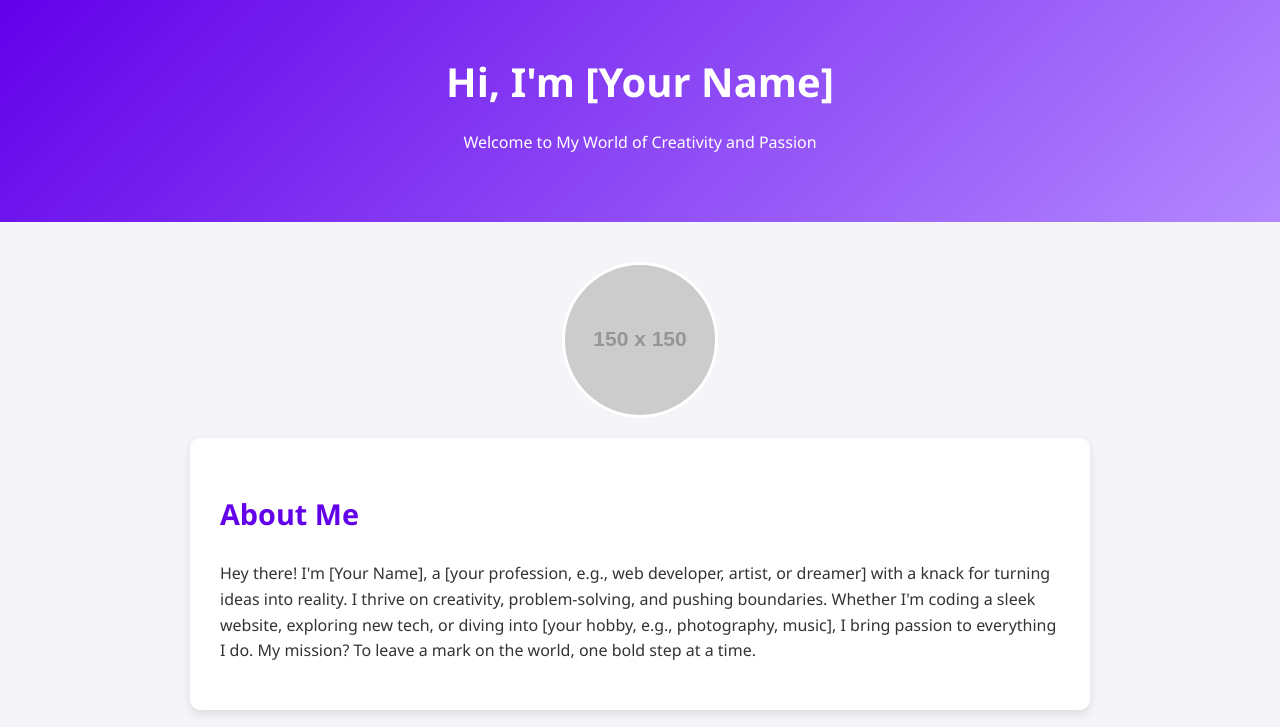
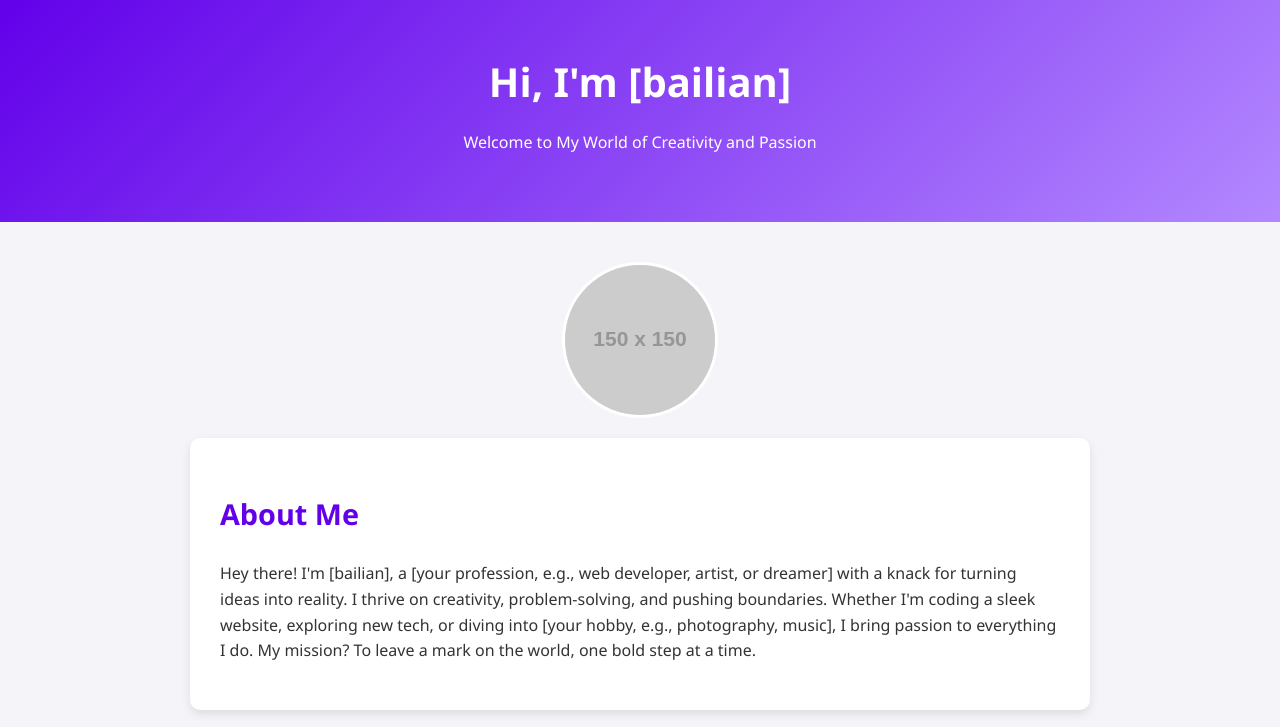
Before and after one commit to bailian0123/bailian0123.github.io, a plain HTML site: page index.html in a window 1280 px wide. Shown: the top 727 px of the page. Drawn offline with Linux system fonts and the light colour scheme; placeholder pictures from the web are drawn by us.

Commit message:
Update index.html

```diff
--- a/index.html
+++ b/index.html
@@ -3,7 +3,7 @@
 <head>
     <meta charset="UTF-8">
     <meta name="viewport" content="width=device-width, initial-scale=1.0">
-    <title>About Me - [Your Name]</title>
+    <title>About Me - [bailian]</title>
     <style>
         body {
             background-color: #f4f4f9;
@@ -107,14 +107,14 @@
 </head>
 <body>
     <header>
-        <h1>Hi, I'm [Your Name]</h1>
+        <h1>Hi, I'm [bailian]</h1>
         <p>Welcome to My World of Creativity and Passion</p>
     </header>
     <div class="container">
         <img src="https://via.placeholder.com/150.png?text=Profile+Pic" alt="Profile Picture" class="profile-pic">
         <div class="bio">
             <h2>About Me</h2>
-            <p>Hey there! I'm [Your Name], a [your profession, e.g., web developer, artist, or dreamer] with a knack for turning ideas into reality. I thrive on creativity, problem-solving, and pushing boundaries. Whether I'm coding a sleek website, exploring new tech, or diving into [your hobby, e.g., photography, music], I bring passion to everything I do. My mission? To leave a mark on the world, one bold step at a time.</p>
+            <p>Hey there! I'm [bailian], a [your profession, e.g., web developer, artist, or dreamer] with a knack for turning ideas into reality. I thrive on creativity, problem-solving, and pushing boundaries. Whether I'm coding a sleek website, exploring new tech, or diving into [your hobby, e.g., photography, music], I bring passion to everything I do. My mission? To leave a mark on the world, one bold step at a time.</p>
         </div>
         <div class="skills">
             <h2>My Skills</h2>
```
